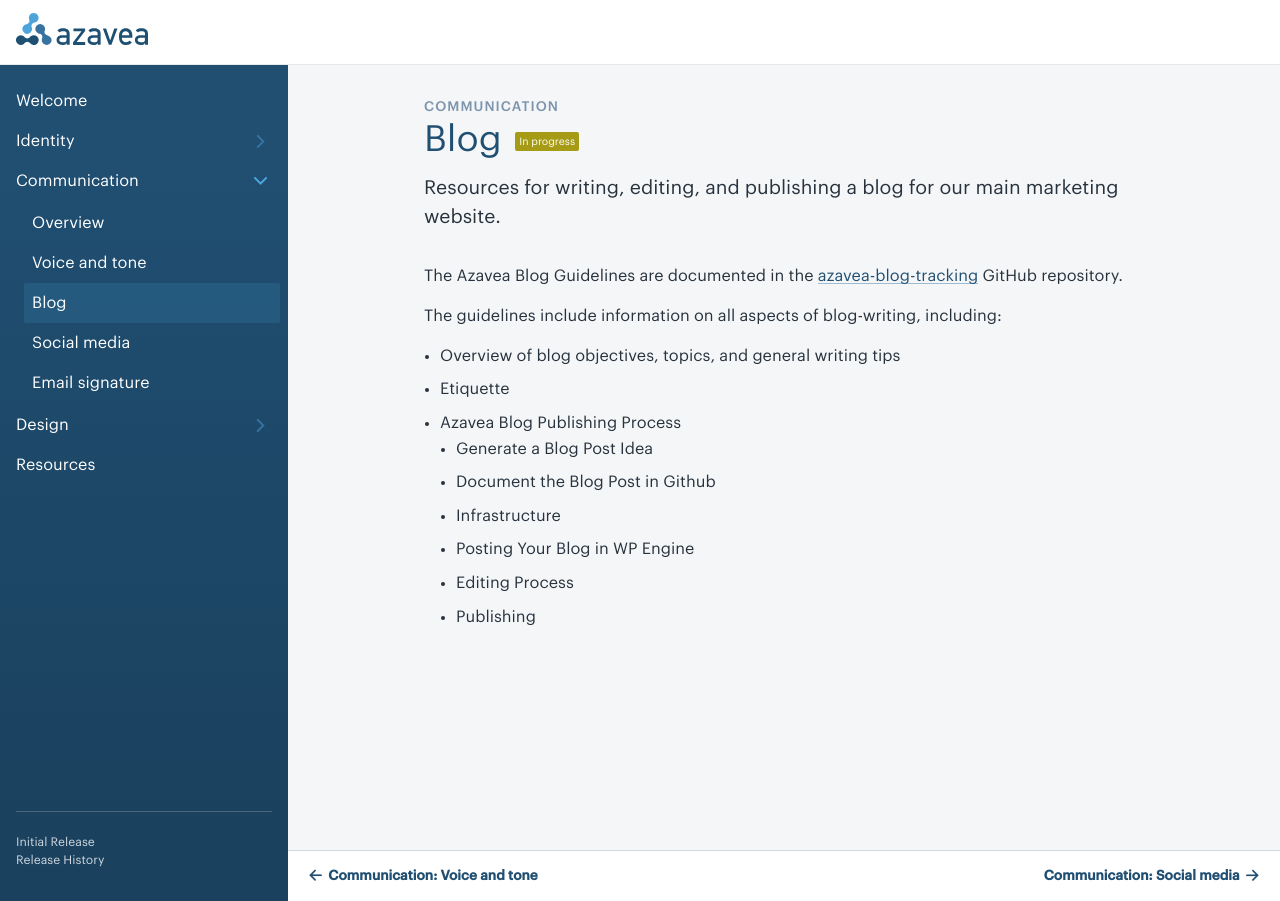
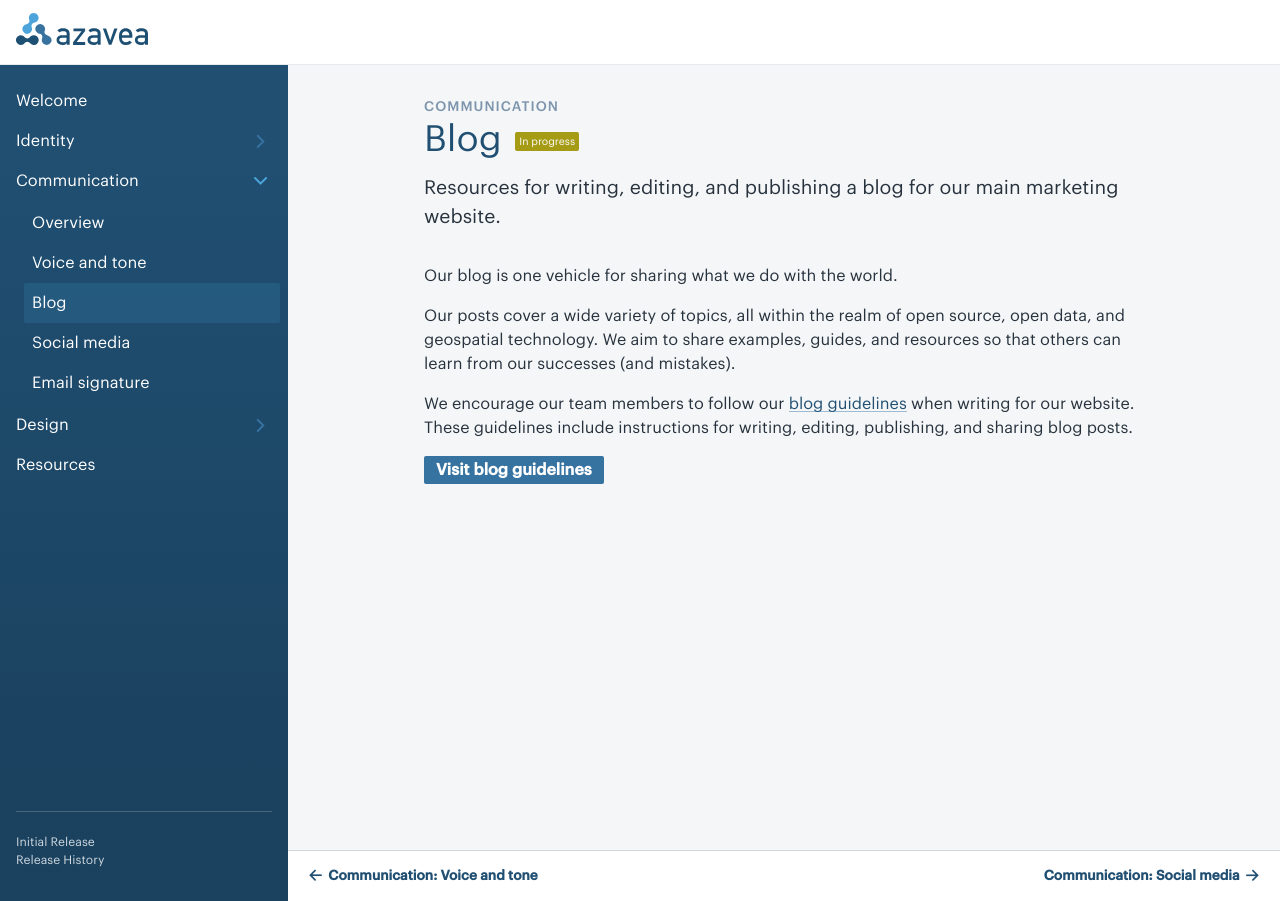
Before and after one commit to azavea/azavea-branding-guide, a Jekyll site: the page built from communication/blog.md, in a window 1280 px wide. Built offline with Jekyll 4.4.1, drawn with Linux system fonts in a browser that asks for light colours; some web fonts are replaced.

Commit message:
Updated blog page copy

```diff
--- a/communication/blog.md
+++ b/communication/blog.md
@@ -8,17 +8,10 @@
 description: Resources for writing, editing, and publishing a blog for our main marketing website.
 
 ---
+Our blog is one vehicle for sharing what we do with the world.
 
-The Azavea Blog Guidelines are documented in the [azavea-blog-tracking](https://github.com/azavea/azavea-blog-tracking) GitHub repository.
+Our posts cover a wide variety of topics, all within the realm of open source, open data, and geospatial technology. We aim to share examples, guides, and resources so that others can learn from our successes (and mistakes).
 
-The guidelines include information on all aspects of blog-writing, including:
+We encourage our team members to follow our [blog guidelines](https://github.com/azavea/azavea-blog-tracking) when writing for our website. These guidelines include instructions for writing, editing, publishing, and sharing blog posts.
 
-- Overview of blog objectives, topics, and general writing tips
-- Etiquette
-- Azavea Blog Publishing Process
-    - Generate a Blog Post Idea
-    - Document the Blog Post in Github
-    - Infrastructure
-    - Posting Your Blog in WP Engine
-    - Editing Process
-    - Publishing
+<a href="https://github.com/azavea/azavea-blog-tracking" class="c-btn c-btn--small">Visit blog guidelines</a>
```
